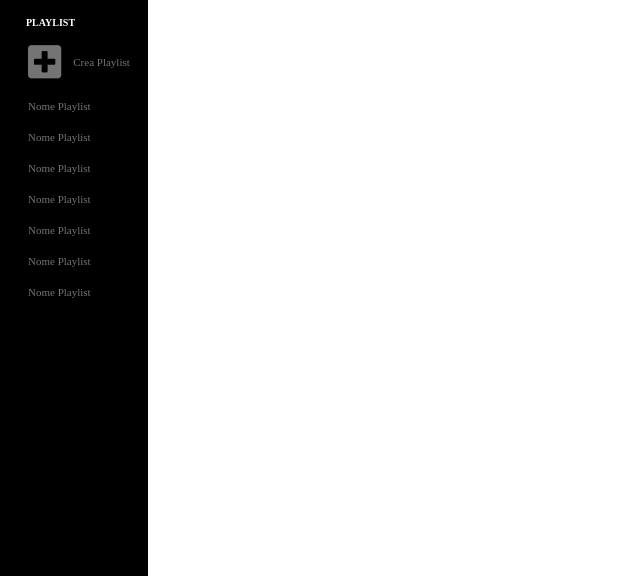
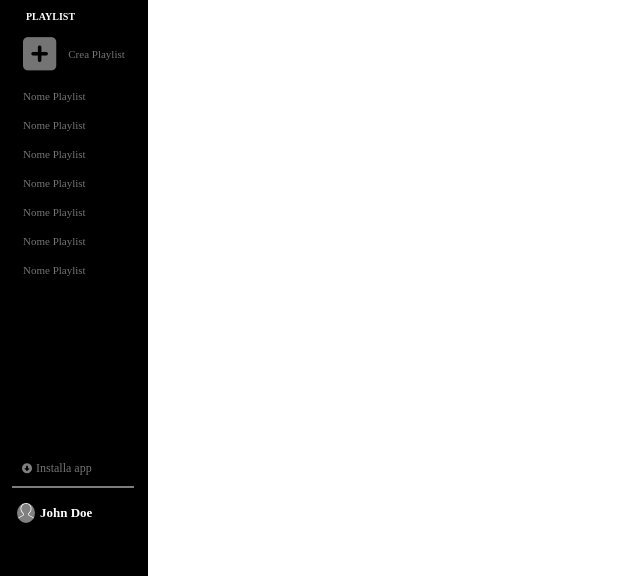
Before and after one commit to Iruiasaro/html-css-spotifyweb, a plain HTML site: page index.html in a window 1280 px wide. Shown: the part 224-800 px from the top of the page, without its empty margins (0-640 px from the left). Drawn offline with Linux system fonts and the light colour scheme.

Commit message:
link bottom sidebar black

```diff
--- a/index.html
+++ b/index.html
@@ -3,7 +3,8 @@
     <head>
         <meta charset="UTF-8">
         <meta name="viewport" content="width=device-width, initial-scale=1.0">
-        <link rel="stylesheet" href="https://cdnjs.cloudflare.com/ajax/libs/font-awesome/5.12.1/css/all.min.css">
+        <script src="https://kit.fontawesome.com/46ac0823fa.js" crossorigin="anonymous"></script>
+        <!-- <link rel="stylesheet" href="https://cdnjs.cloudflare.com/ajax/libs/font-awesome/5.12.1/css/all.min.css"> -->
         <link rel="stylesheet" href="style.css">
         <title>Spotify</title>
     </head>
@@ -41,8 +42,18 @@
                                 <li><a class="link_nav" href="#">Nome Playlist</a></li>
                               </ul>
                             </div>
-
-                    </div>
+                        </div>
+                <div class="bottom_left_sidebar">
+                  <div class="arrow_download">
+                    <i class="fas fa-arrow-alt-circle-down"></i>
+                    <a class="link_nav" href="#"> <span>Installa app</span> </a>
+                  </div>
+                  <hr class="visible-sm">
+                  <div class="doe_link">
+                    <a class="link_nav" href="#"><img src="img/profile.svg" alt="profile_svg"> <span>John Doe</span></a>
+                  </div>
+                </div>
+                </div>
                 </div>
             </div>
         </header>
--- a/style.css
+++ b/style.css
@@ -48,18 +48,18 @@
 .left_black_nav ul li {
     padding-left: 18px;
     margin-bottom: 12px;
-    border-left: 3px solid transparent;
     }
+
+.left_black_nav ul,
+.content-menu ul {
+    list-style: none;
+    }
+
 
 .left_black_nav h5 {
     padding-left: 16px;
     margin-bottom: 8px;
     margin-top: 15px;
-    }
-
-.left_black_nav ul,
-.content-menu ul {
-    list-style: none;
     }
 
 .left_black_nav ul li i {
@@ -68,7 +68,7 @@
     }
 
 .left_black_nav ul li a {
-    padding: 7px 7px 0;
+    padding: 5px 5px 0;
     font-size: 11px;
     }
 
@@ -85,7 +85,58 @@
     padding-top: 5px;
     margin-left: 10px;
     font-size: 10px;
-}
+    }
+
+.bottom_left_sidebar {
+    background: black;
+    padding-left: 12px;
+    padding-top: 160px;
+    }
+
+.arrow_download {
+    padding: 10px;
+    }
+
+.arrow_download i {
+    font-size: 10px;
+    color: grey;
+    }
+
+.arrow_download a {
+    font-size: 12px;
+    color: #747474;
+    text-decoration: none;
+    }
+
+.arrow_download a:hover {
+    color: white;
+    }
+
+.doe_link {
+    font-size: 13px;
+    margin-top: 10px;
+    padding-bottom: 10px;
+    }
+
+.doe_link img {
+    background-color: grey;
+    width: 18px;
+    border-radius: 50%;
+    margin: 5px;
+    }
+
+.doe_link a {
+    display: flex;
+    align-items: center;
+    text-decoration: none;
+    color: white;
+    font-weight: bold;
+    }
+
+.bottom_left_sidebar hr {
+    border: .5px solid rgb(124, 124, 124);
+    width: 90%
+    }
 
 
 /* Media Query DA DEFINIRE I LIMITI */
@@ -93,12 +144,17 @@
     .hidden-sm  {
     display: none;
     }
+
+    .bottom_left_sidebar {
+        padding-left: 30px;
+        margin-top: 80px;
+    }
 }
 
 @media all and (max-width: 500px) {
     .spotify_logo img {
-    padding-left: 18px;
-    width: 78px;
+        padding-left: 18px;
+        width: 78px;
     }
 
     .hidden-sm  {
@@ -116,6 +172,7 @@
     .playlist_nav {
     display: none;
     }
+
 }
 
 @media all and (min-width:992px) {
@@ -128,10 +185,10 @@
     }
 
     .link_nav span {
-        display: block;
+        display: inline-block;
     }
 
     .playlist_nav {
-    display: block;
+        display: block;
     }
 }
```
